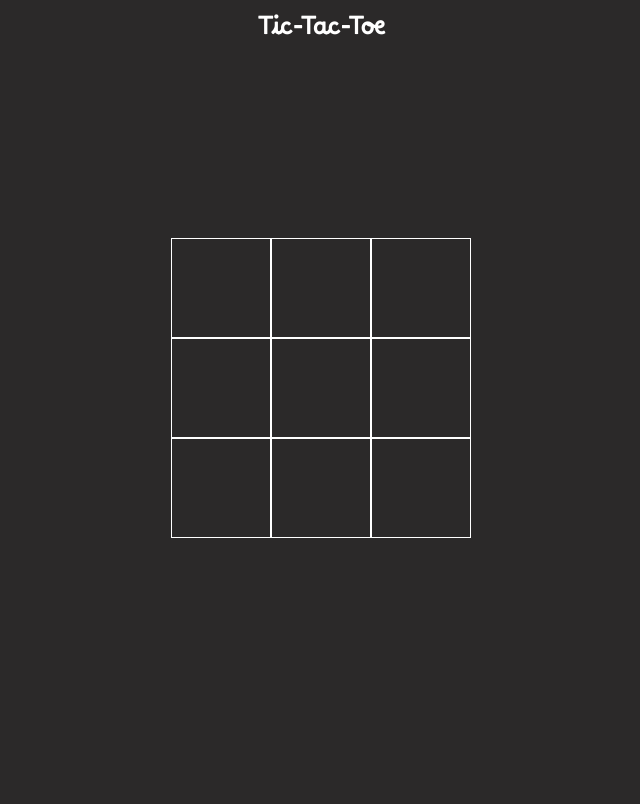
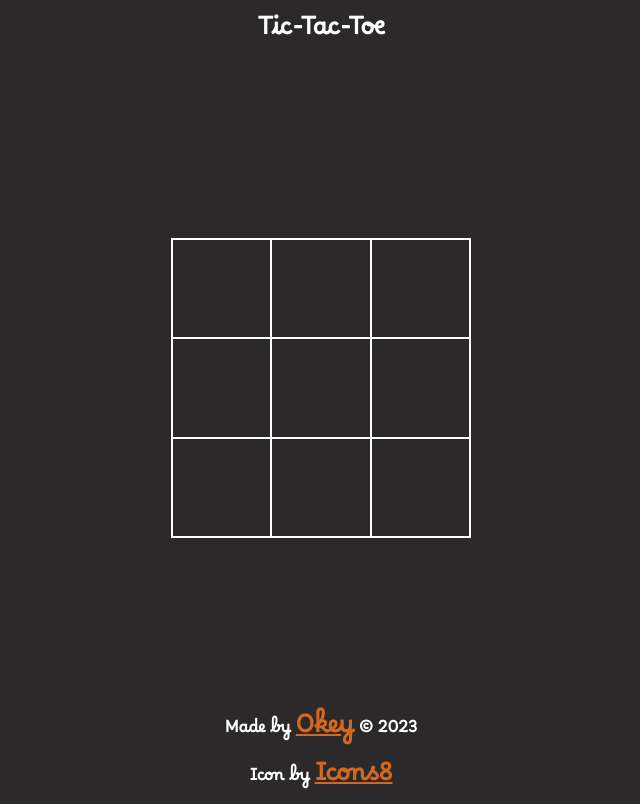
Before and after one commit to theScriptNerd/tic-tac-toe, a plain HTML site: page index.html in a window 1280 px wide. Shown: the whole page, without its empty margins (319-959 px from the left). Drawn offline with Linux system fonts and the light colour scheme.

Commit message:
balance board to the eye

```diff
--- a/index.html
+++ b/index.html
@@ -4,6 +4,7 @@
     <meta charset="UTF-8">
     <meta http-equiv="X-UA-Compatible" content="IE=edge">
     <meta name="viewport" content="width=device-width, initial-scale=1.0">
+    <link rel="shortcut icon" href="./icons8-tic-tac-toe-96 (1).png">
     <link rel="stylesheet" href="style.css">
     <script src="script3.js" defer></script>
     <title>Tic Tac Toe</title>
@@ -25,6 +26,14 @@
         <div class="winText" data-winning-message-text>X Wins!</div>
         <button id="restart-button">Restart</button>
     </div>
+    <footer class="white">
+        Made by <a href="http://twitter.com/thescriptnerd" target="_blank">Okey</a> &copy;
+        <script>
+            document.write(new Date().getFullYear());
+        </script><br>
+        Icon by <a target="_blank" href="https://icons8.com">Icons8</a>
+    </footer>
+
     <!-- <div class="playerScore">
         <div class="white">Player 1:<span id="p1"> 0</span></div>
         <div class="white">Player 2:<span id="p2"> 0</span></div>
--- a/style.css
+++ b/style.css
@@ -45,6 +45,22 @@ header{
   font-size: 3rem;
   cursor: pointer;
   position: relative;
+}
+.cell:first-child,
+.cell:nth-child(2),
+.cell:nth-child(3) {
+  border-top: 2px solid #fff;
+}
+.cell:nth-child(3n + 1){
+  border-left: 2px solid #fff;
+}
+.cell:nth-child(3n + 3){
+  border-right: 2px solid #fff;
+}
+.cell:last-child,
+.cell:nth-child(8),
+.cell:nth-child(7) {
+  border-bottom: 2px solid #fff;
 }
 .cell:hover {
   background-color: #635d5d
@@ -113,6 +129,17 @@ button:hover {
 .winning-message.show{
   display: flex;
 }
+.white{
+  color: white;
+}
+a{
+  color: chocolate;
+  font-size: 1.5rem;
+}
+footer{
+  text-align: center;
+  font-weight: 600;
+}
 @media only screen and (max-width: 480px) {
   .board {
     width: 300px;
```
Also changed, not shown: icons8-tic-tac-toe-96 (1).png (added).
